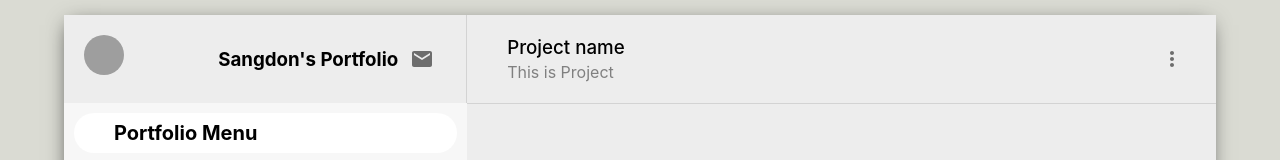
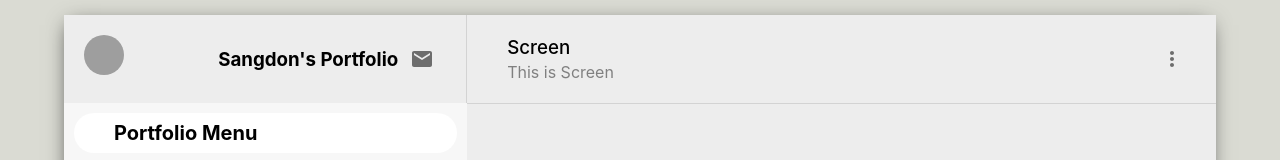
Before and after one commit to ddoniddoni/reactportfolio, a React (Create React App) app in the folder react-portfolio/: page / in a window 1280 px wide. Shown: the top 160 px of the page. Built offline with nearby package versions, Linux system fonts and the light colour scheme; grey boxes are pictures that could not be loaded.

Commit message:
Update Screen

```diff
--- a/react-portfolio/src/Screen.js
+++ b/react-portfolio/src/Screen.js
@@ -9,8 +9,8 @@ const Screen = () => {
     <div className="screen">
       <div className="screen__header">
         <div className="screen__headerInfo">
-          <h3>Project name</h3>
-          <p>This is Project</p>
+          <h3>Screen</h3>
+          <p>This is Screen</p>
         </div>
 
         <div className="screen__headerRight">
@@ -23,7 +23,7 @@ const Screen = () => {
       <div className="screen__body">
         <ScreenView
           src="https://pmcvariety.files.wordpress.com/2020/05/netflix-logo.png?w=1024"
-          alr="profile"
+          alt="profile"
         />
       </div>
     </div>
--- a/react-portfolio/src/Sidebar.js
+++ b/react-portfolio/src/Sidebar.js
@@ -16,11 +16,13 @@ const Sidebar = () => {
           </IconButton>
         </div>
       </div>
+
       <div className="sidebar__menu">
         <div className="sidebar__menuContainer">
           <h3>Portfolio Menu</h3>
         </div>
       </div>
+
       <div className="sidebar__menus">
         <SidebarMenu
           title="Netflex-Clone"
```
